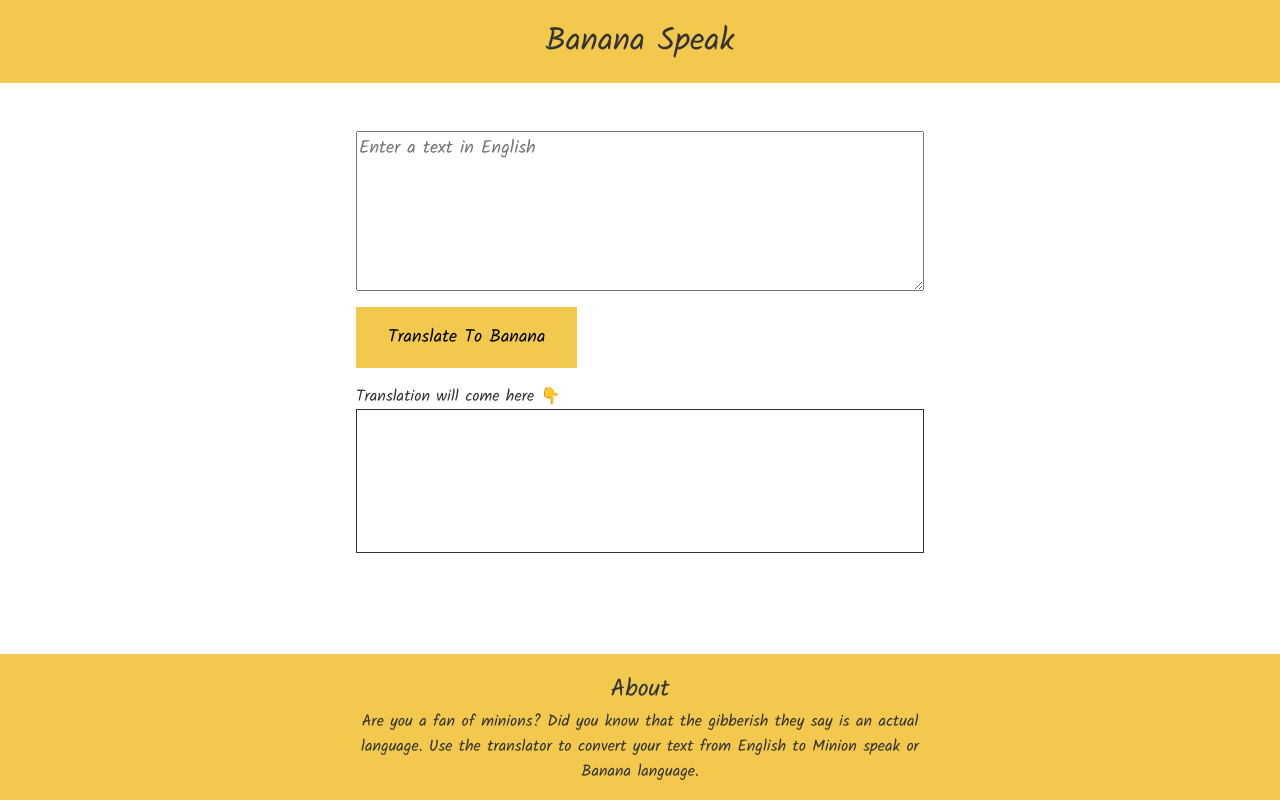
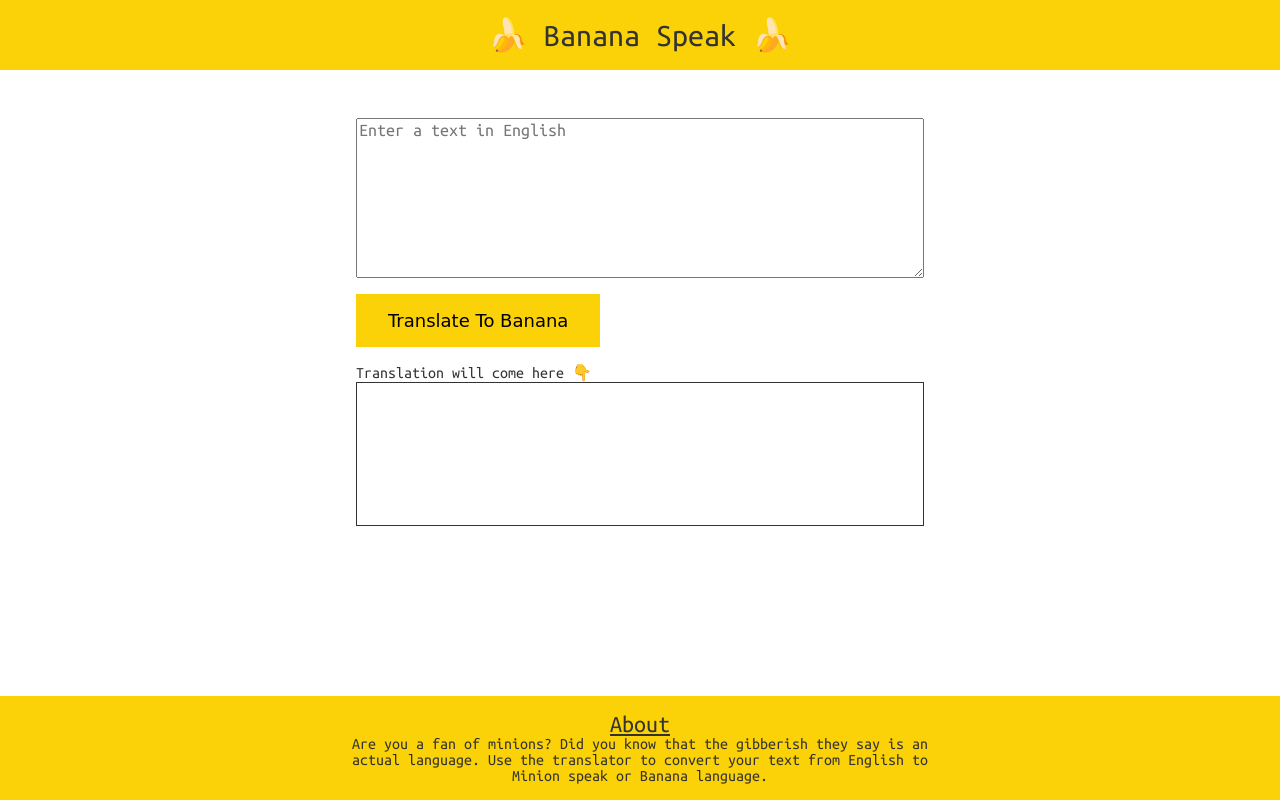
Before and after one commit to yash251/banana-speak, a plain HTML site: page index.html in a window 1280 px wide. Drawn offline with Linux system fonts and the light colour scheme.

Commit message:
title and underline

```diff
--- a/index.html
+++ b/index.html
@@ -12,7 +12,7 @@
 <body>
     <nav>
         <div style="font-size: 2rem; padding: 1rem;">
-            Banana Speak
+            🍌 Banana Speak 🍌
         </div>
 
     </nav>
@@ -29,7 +29,7 @@
 
 
     <footer>
-        <div style="font-size: x-large;">About</div>
+        <div style="font-size: x-large; text-decoration: underline;">About</div>
         <p>Are you a fan of minions? Did you know that the gibberish they say is an actual language. Use the translator
             to convert your text from English to Minion speak or Banana language.</p>
     </footer>
--- a/style.css
+++ b/style.css
@@ -1,18 +1,18 @@
-@import url('https://fonts.googleapis.com/css2?family=Kalam&display=swap');
+@import url('https://fonts.googleapis.com/css2?family=Ubuntu+Mono&display=swap');
 
 * {
     box-sizing: border-box;
 }
 
 :root {
-    --primary: #F2C94C;
+    --primary: #fbd207;
     --black: #333333;
     --width-break:600px
 }
 
 body {
     margin: 0;
-    font-family: 'Kalam', cursive;
+    font-family: 'Ubuntu Mono', cursive;
     color: #333333;
 }
 
```
